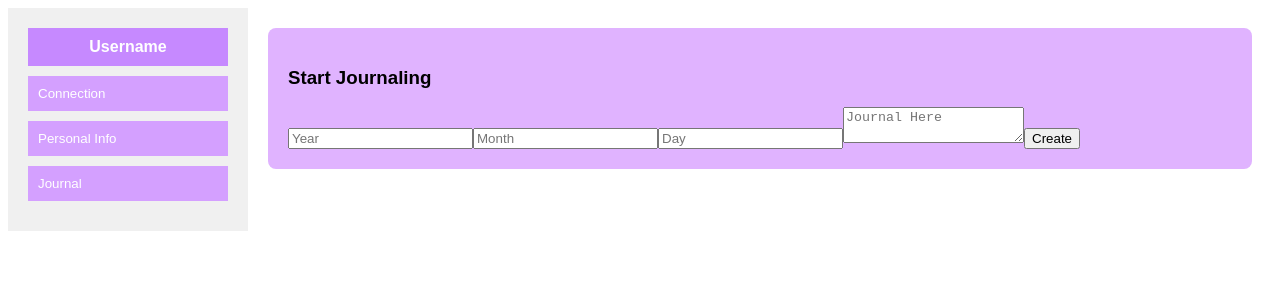
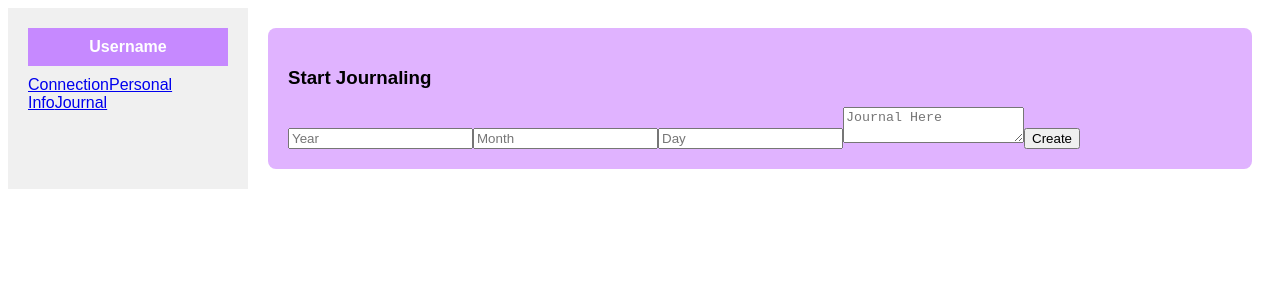
Before and after one commit to DavidBShan/JamHacks, a Next.js app: page /journal in a window 1280 px wide. Shown: the top 300 px of the page. Built offline with nearby package versions, Linux system fonts and the light colour scheme.

Commit message:
routing works and why do I feel ike random nodes are getting created when i open a page

```diff
--- a/pages/journal.js
+++ b/pages/journal.js
@@ -1,8 +1,10 @@
 import { useState } from 'react';
 import styles from '../styles/Home.module.css';
 import axios from 'axios';
+import Link from 'next/link'
 
 export default function Home() {
+    const [currentPage, setCurrentPage] = useState('journal');
     const [journalEntries, setJournalEntries] = useState([]);
     const [newEntry, setNewEntry] = useState({ year: '', month: '', day: '', content: '' });
 
@@ -17,25 +19,23 @@ export default function Home() {
             setJournalEntries([...journalEntries, { date: `${year}-${month}-${day}`, content }]);
             setNewEntry({ year: '', month: '', day: '', content: '' });
 
-            const res = await axios.post('/api/summarize', { prompt: "on " + year + "-" + month + "-" + day + " " + content });
+            try {
+                const res = await axios.post('/api/summarize', { prompt: `on ${year}-${month}-${day} ${content}` });
                 const jsonString = res.data.data; // Assuming this is a JSON string
-            const jsonArray = JSON.parse(jsonString);
-            console.log(jsonArray);
+                const jsonArray = JSON.parse(jsonString); // Convert JSON string to array
 
                 const bob = 'Bob';
 
                 for (const { name, activity } of jsonArray) {
                     // Check if the node exists for the person
-                let nodeExists = await axios.post('/api/node-exist', { nodeName: name });
-                console.log(nodeExists);
+                    const nodeExists = await axios.post('/api/node-exist', { nodeName: name });
                     if (!nodeExists.data.exists) {
                         // Create the node if it doesn't exist
                         await axios.post('/api/add-node', { nodeName: name });
                     }
 
                     // Check if the relationship exists between Bob and the person
-                let relationshipExists = await axios.post('/api/relationship-exist', { fromNodeName: bob, toNodeName: name });
-                console.log(relationshipExists);
+                    const relationshipExists = await axios.post('/api/relationship-exist', { fromNodeName: bob, toNodeName: name });
                     if (!relationshipExists.data.exists) {
                         // Create the relationship if it doesn't exist
                         await axios.post('/api/add-relationships', { fromNodeName: bob, toNodeName: name, description: activity });
@@ -44,18 +44,27 @@ export default function Home() {
                         await axios.post('/api/edit-relationships', { fromNodeName: bob, toNodeName: name, newDescription: activity });
                     }
                 }
+            } catch (error) {
+                console.error("Error creating journal entry or updating graph database", error);
             }
+        }
+    };
+
+    const handleNavigation = (page) => {
+        setCurrentPage(page);
     };
 
     return (
         <div className={styles.container}>
             <div className={styles.sidebar}>
                 <div className={styles.usernameSection}>Username</div>
-                <button className={styles.sidebarButton}>Connection</button>
-                <button className={styles.sidebarButton}>Personal Info</button>
-                <button className={styles.sidebarButton}>Journal</button>
+                <Link href="/">Connection</Link>
+                <Link href="/graphdbTest">Personal Info</Link>
+                <Link href="/journal">Journal</Link>
             </div>
             <div className={styles.content}>
+                {currentPage === 'journal' && (
+                    <>
                         {journalEntries.map((entry, index) => (
                             <div className={styles.journalEntry} key={index}>
                                 <h2>{entry.date}</h2>
@@ -93,6 +102,20 @@ export default function Home() {
                             />
                             <button onClick={handleCreateEntry}>Create</button>
                         </div>
+                    </>
+                )}
+                {currentPage === 'connection' && (
+                    <div>
+                        {/* Render Connection Component */}
+                        <h1>Connection Page</h1>
+                    </div>
+                )}
+                {currentPage === 'personal-info' && (
+                    <div>
+                        {/* Render Personal Info Component */}
+                        <h1>Personal Info Page</h1>
+                    </div>
+                )}
             </div>
         </div>
     );
```
Lines whose indentation alone changed are shown as unchanged.
